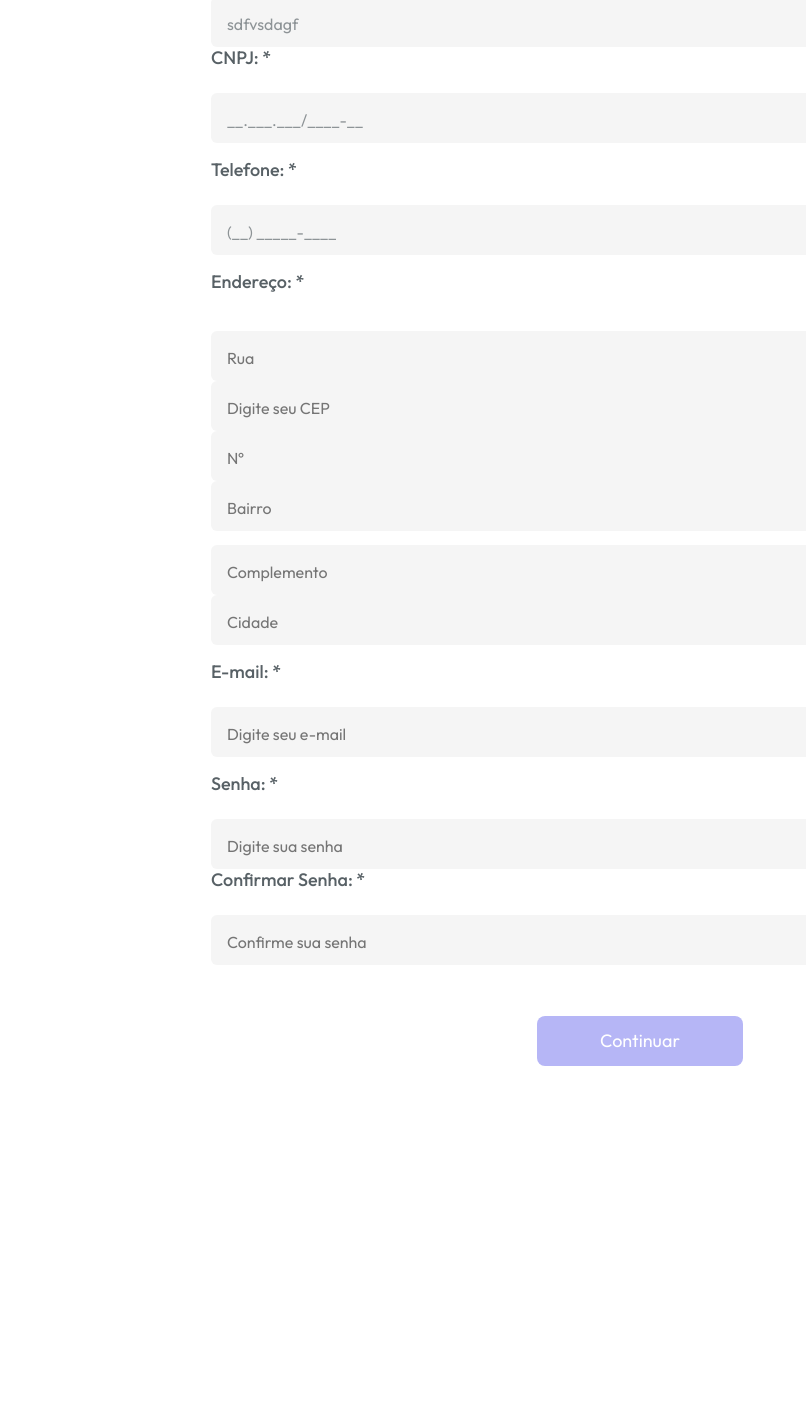
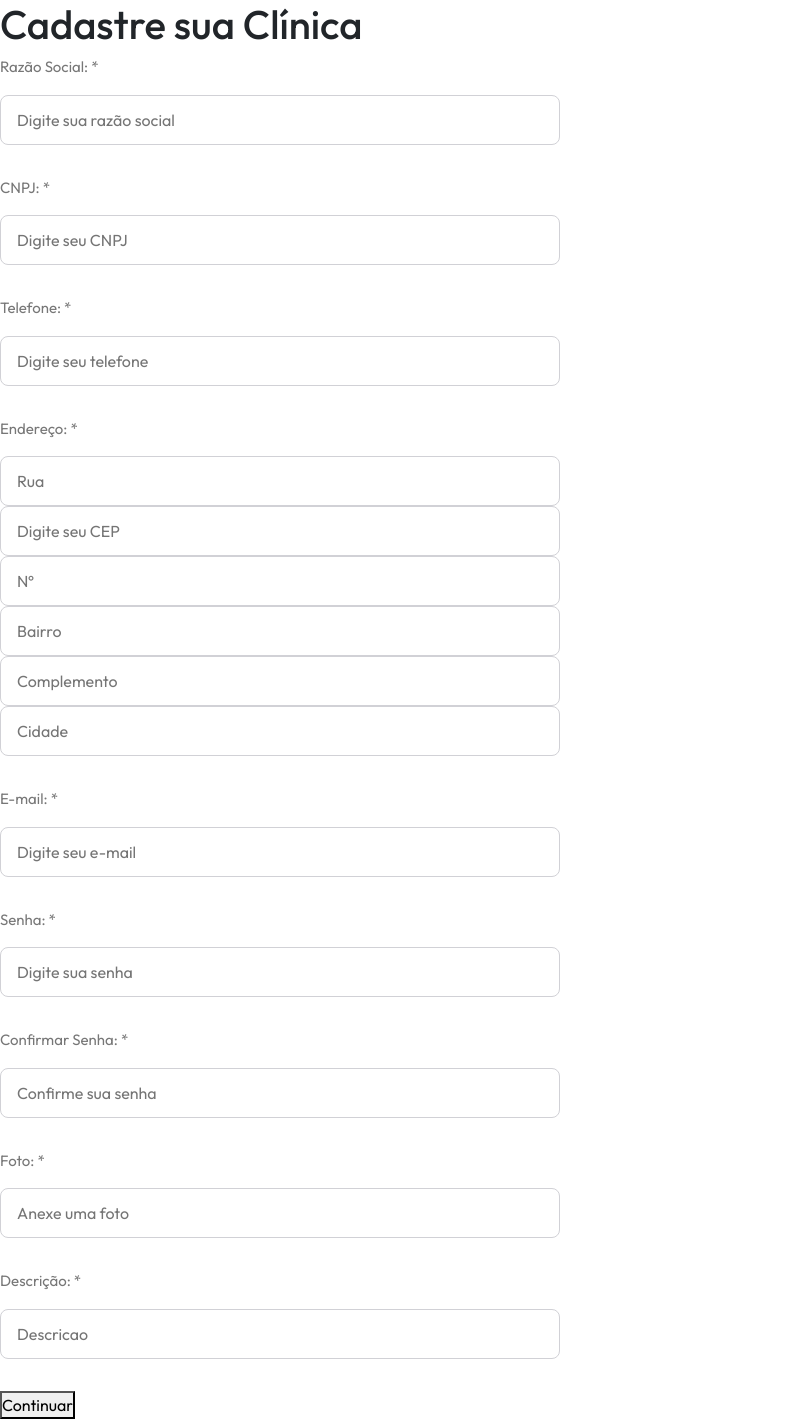
Before and after one commit to TCC-DevSharks/FrontWeb-Clinica, a React (Create React App) app: page /registerClinic in a window 1280 px wide. Shown: the whole page, without its empty margins (0-806 px from the left). Before the commit the page ends 1066 px from the top, so only its background shows below. Built offline with nearby package versions, Linux system fonts and the light colour scheme.

Commit message:
INTEGRACAO FUNCIONANDO CADASTRO

```diff
--- a/src/pages/Main/components/Article.jsx
+++ b/src/pages/Main/components/Article.jsx
@@ -28,7 +28,7 @@ function Articles() {
             </div>
 
             <button className='more'>
-                learn more <i class="fa-solid fa-square-caret-right"></i>
+                learn more <i className="fa-solid fa-square-caret-right"></i>
             </button>
         </div>
     );
--- a/src/pages/Register/components/RegisterClinic.jsx
+++ b/src/pages/Register/components/RegisterClinic.jsx
@@ -1,201 +1,206 @@
 import React, { useState } from 'react'
 import '../styles/RegisterClinic.css';
 import InputMask from 'react-input-mask';
-import axios from 'axios';
 
 
 
 function RegisterClinic() {
   const [formData, setFormData] = useState({
-    razao_social: 'sdfvsdagf',
-    cnpj: 'sdfasdfv',
-    telefone: 'asdgfasdf',
-    cep: 'dsfas',
-    complemento: 'sdfdsf',
-    email: 'fsdf',
-    senha: 'sdfs',
-    foto: '23456789',
-    descricao: 'oiii',
+    razao_social: '',
+    cnpj: '123456789',
+    telefone: '',
+    cep: '',
+    complemento: 'NAO MUDOU',
+    email: '',
+    senha: '',
+    foto: 'NAO MUDOU',
     tipo_telefone: 1,
-    numero: '31',
+    numero: '1234567890',
+    descricao: 'NAO MUDOU',
   });
 
-  const [cep, setCep] = useState('');
-  const [street, setStreet] = useState('');
-  const [neighborhood, setNeighborhood] = useState('');
-  const [city, setCity] = useState('');
+  const handleSubmit = async (e) => {
+    e.preventDefault();
 
-  const handleInputChange = (e) => {
-    const { name, value } = e.target;
-    setFormData({ ...formData, [name]: value });
-  };
+    try {
+      const response = await fetch('http://localhost:3001/clinica', {
+        method: 'POST',
+        headers: {
+          'Content-Type': 'application/json',
+        },
+        body: JSON.stringify(formData),
+      });
 
-  const handleCepChange = (event) => {
-    const newCep = event.target.value;
-    setCep(newCep);
-  };
-
-  const fetchAddressFromViaCEP = async () => {
-    try {
-      const response = await axios.get(`https://viacep.com.br/ws/${cep}/json/`);
-      const data = response.data;
-
-      setStreet(data.logradouro);
-      setNeighborhood(data.bairro);
-      setCity(data.localidade);
+      if (response.ok) {
+        console.log('Dados enviados com sucesso!');
+      } else {
+        const responseData = await response.json();
+        console.error('Erro ao enviar os dados:', responseData);
+      }
     } catch (error) {
-      console.error('Erro ao buscar endereço:', error);
-      // Lidar com erros, por exemplo, exibir uma mensagem ao usuário
-    }
-  };
-
-  const handleSubmit = async (e) => {
-    console.log(formData)
-    e.preventDefault();
-    try {
-      // Enviar os dados para o servidor usando uma requisição POST
-      const response = await axios.post('http://localhost:3000/clinica', formData);
-      console.log('Cadastro da clínica realizado com sucesso!', response.data);
-
-      // Lógica adicional após o cadastro, como redirecionar o usuário, pode ser adicionada aqui.
-    } catch (error) {
-      console.error('Erro ao cadastrar a clínica:', error);
+      console.error('Erro ao enviar os dados:', error);
     }
   };
 
 
+  const handleChange = (event) => {
+    const { name, value } = event.target;
+
+    setFormData({
+      ...formData,
+      [name]: value,
+    });
+  };
+
   return (
-    <div className="register">
-      <h1 className='registre'>Cadastre sua Clínica</h1>
+    <div>
+      <h1>Cadastre sua Clínica</h1>
 
       <form onSubmit={handleSubmit}>
-        <div className="register_container">
-          <div className="name_cnpj">
-            <div className="name">
-              <p className="registration_information">Razão Social: *</p>
+
+        <div>
+          <p>Razão Social: *</p>
           <input
-                className='input'
             type="text"
             name="razao_social"
             placeholder='Digite sua razão social'
-                value={formData.razao_social}
-                onChange={handleInputChange}
             required
+            onChange={handleChange}
           />
         </div>
-            <div className="cnpj">
-              <p className="registration_information">CNPJ: *</p>
+
+        <div>
+          <p>CNPJ: *</p>
           <InputMask
             mask="99.999.999/9999-99"
             type="text"
             name="cnpj"
             placeholder="Digite seu CNPJ"
-                value={formData.cnpj}
-                onChange={handleInputChange}
-                className='input'
             required
+            onChange={handleChange}
           />
         </div>
-          </div>
-          <div className="phone_register">
-            <p className="registration_information">Telefone: *</p>
+
+        <div>
+          <p>Telefone: *</p>
           <InputMask
             mask="(99) 99999-9999"
             type="text"
             name="telefone"
             placeholder="Digite seu telefone"
-              value={formData.telefone}
-              onChange={handleInputChange}
-              className='input'
             required
+            onChange={handleChange}
           />
         </div>
 
+        <div>
+          <p>Endereço: *</p>
 
-          <div className="adress">
-            <p className="registration_information">Endereço: *</p>
-            <div className='name_cnpj'>
           <input
-                className="input"
             type="text"
             name='endereco'
             placeholder='Rua'
-                value={street}
             readOnly
           />
+
           <InputMask
-                className='input'
             type="text"
             name="cep"
             placeholder="Digite seu CEP"
             mask="99999-999"
-                onChange={handleCepChange}
-                onBlur={fetchAddressFromViaCEP}
             required
+            onChange={handleChange}
           />
-              <input className='input' type="text" name="numero" placeholder='Nº' />
+
           <input
-                className='input'
+            type="text"
+            name="numero"
+            placeholder='Nº'
+            readOnly />
+
+          <input
             type="text"
             name='neighborhood'
             placeholder='Bairro'
-                value={neighborhood}
+            readOnly
+          />
+
+          <input
+            type="text"
+            name="complemento"
+            placeholder='Complemento'
+            required
+            onChange={handleChange}
+          />
+
+          <input
+            type="text"
+            name="cidade"
+            placeholder='Cidade'
             readOnly
           />
         </div>
-            <div className='name_cnpj'>
+
+        <div>
+          <p>E-mail: *</p>
           <input
-                className='input'
-                type="text"
-                name="complemento"
-                placeholder='Complemento'
-              />
-              <input
-                className='input'
-                type="text"
-                name="cidade"
-                placeholder='Cidade'
-                value={city}
-                readOnly
-              />
-            </div>
-          </div>
-          <div className="email_register">
-            <p className="registration_information">E-mail: *</p>
-            <input
-              className='input'
             type="text"
             name="email"
             placeholder='Digite seu e-mail'
             required
+            onChange={handleChange}
           />
         </div>
-          <div className="name_cnpj">
-            <div className="password_register">
-              <p className="registration_information">Senha: *</p>
+
+        <div>
+          <p >Senha: *</p>
           <input
-                className='input'
             type="password"
             name="senha"
             placeholder='Digite sua senha'
             required
+            onChange={handleChange}
           />
         </div>
-            <div className="confirm_password">
-              <p className="registration_information">Confirmar Senha: *</p>
+
+        <div>
+          <p>Confirmar Senha: *</p>
           <input
-                className='input'
             type="password"
             name="confirmar_senha"
             placeholder='Confirme sua senha'
             required
+            readOnly
           />
         </div>
+
+        <div>
+          <p>Foto: *</p>
+          <input
+            type="text"
+            name="foto"
+            id="fileInput"
+            placeholder='Anexe uma foto'
+            required
+            onChange={handleChange}
+          ></input>
         </div>
-          <div className="continue">
-            <button type="submit" className='continue_register'>Continuar</button>
+
+        <div>
+          <p>Descrição: *</p>
+          <input
+            type="text"
+            name="descricao"
+            placeholder='Descricao'
+            required
+            onChange={handleChange}
+          />
         </div>
+
+        <div>
+          <button type="submit" onClick={handleSubmit}>Continuar</button>
         </div>
+
       </form>
     </div>
   );
--- a/src/pages/Register/components/RegisterClinicContinue.jsx
+++ b/src/pages/Register/components/RegisterClinicContinue.jsx
@@ -11,9 +11,9 @@ function RegisterClinicContinue() {
             <div className="register_ii">
                 <h1 className='registre'>Cadastre sua Clínica</h1>
 
-                <div class="image-upload-container">
+                <div className="image-upload-container">
                     <input type="file" id="fileInput" accept="image/*"></input>
-                    <label for="fileInput" class="add-button">+</label>
+                    <label for="fileInput" className="add-button">+</label>
                 </div>
                 <div className="clinic_description">
                     <p className="registration_information">Descrição: *</p>
--- a/src/pages/Register/styles/RegisterClinic.css
+++ b/src/pages/Register/styles/RegisterClinic.css
@@ -42,10 +42,17 @@ border-radius: 6px;
 background: #F5F5F5;
 border: none;
 }
+
 .name_cpnj{
     display: flex;
-    width: 100%;
-    gap: 20px;
+    flex-direction: column;
+    width: 50%;
+    gap: 50px;
+    background-color: aquamarine;
+}
+
+.name{
+    height: 30px
 }
 #clinic_name{
     width: 495px;
```
Also changed, not shown: src/pages/Main/components/Footer.jsx (+5 -5 lines), 23 other files (tests, documents, lock files or other folders). Lines whose indentation alone changed are shown as unchanged.
